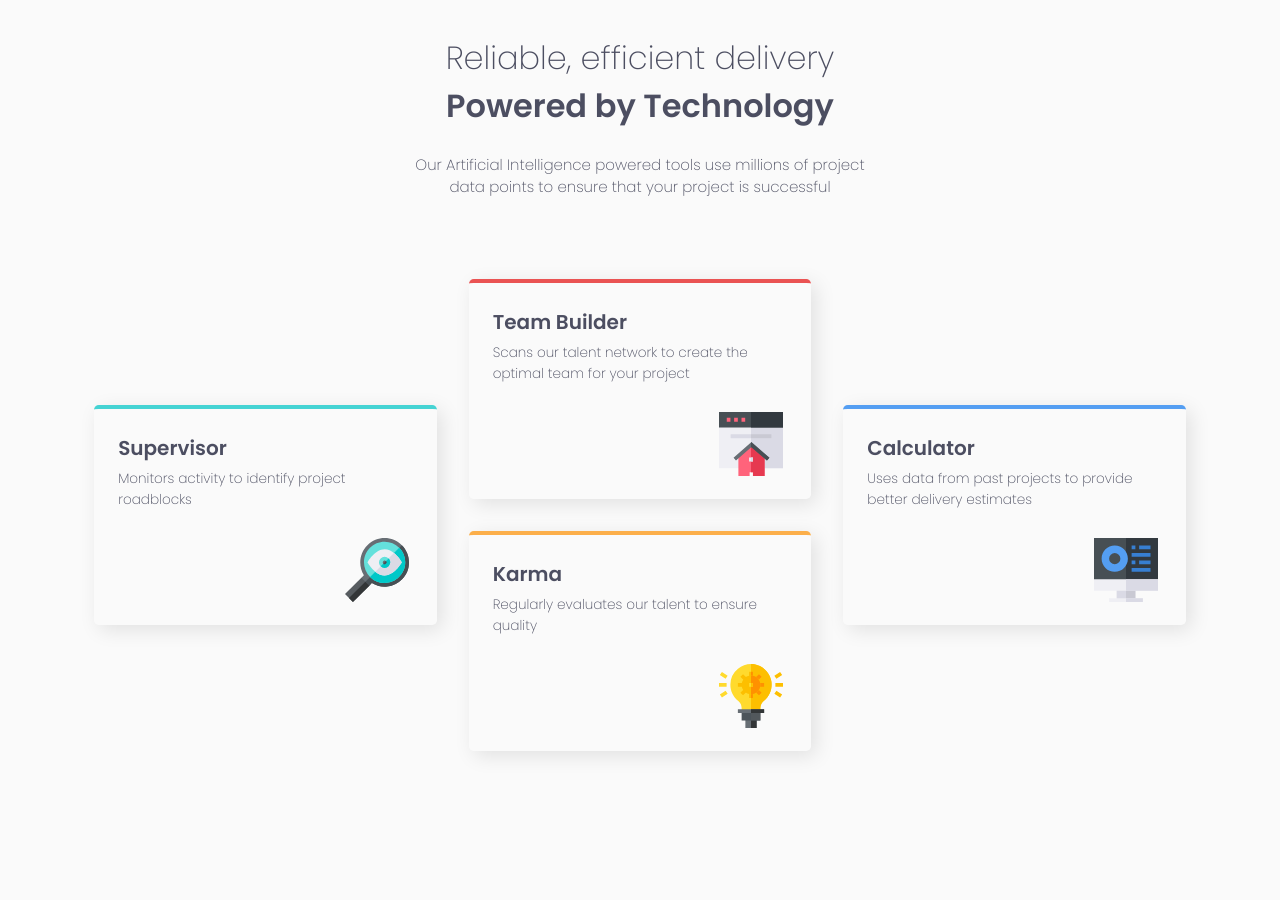
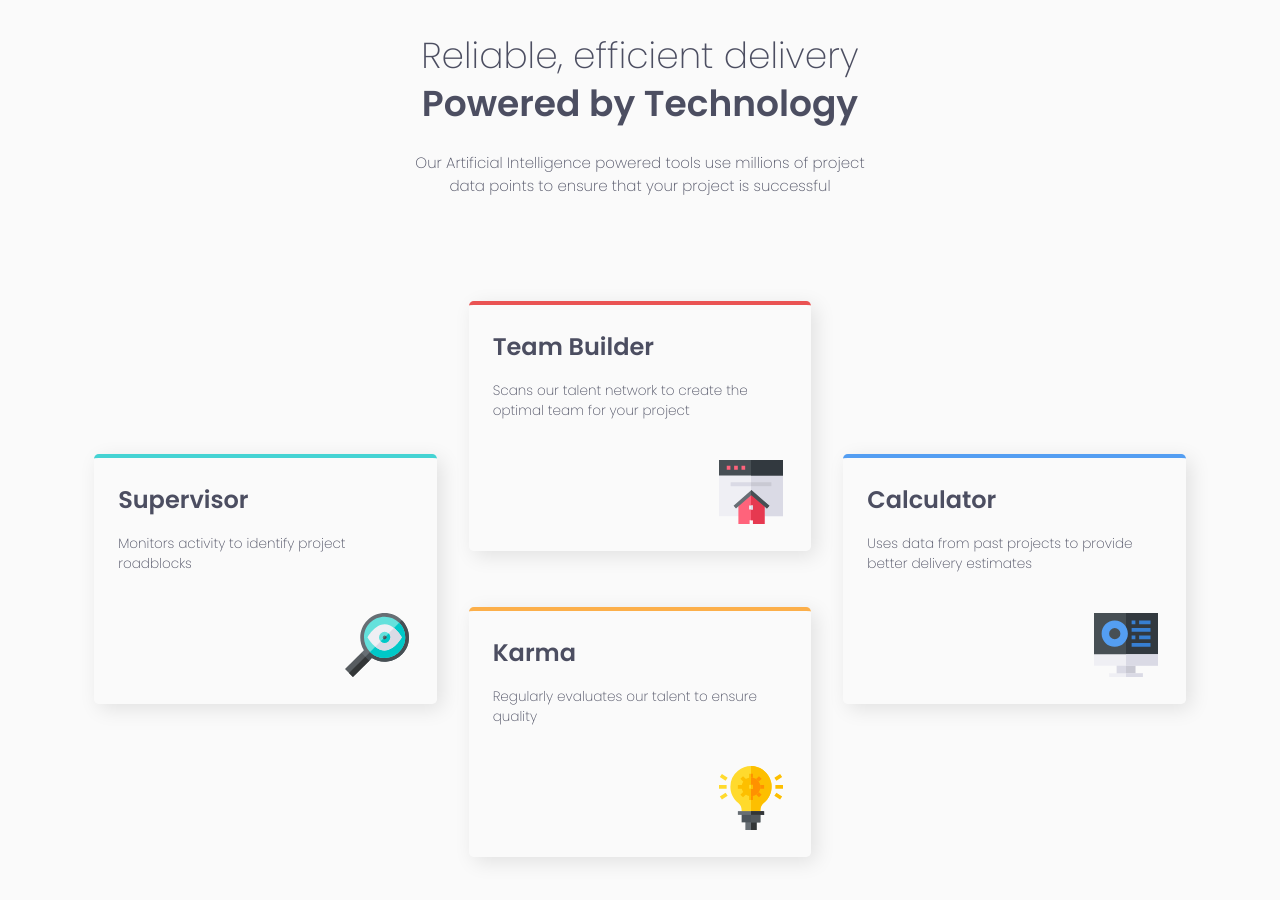
Before and after one commit to LucaDoro/four-card-feature-section-master, a plain HTML site: page index.html in a window 1280 px wide. Before the commit the page ends 864 px from the top, so only its background shows below. Drawn offline with Linux system fonts and the light colour scheme.

Commit message:
Add files via upload

```diff
--- a/style.css
+++ b/style.css
@@ -70,8 +70,8 @@ h3 {
   --fs-200: 0.85rem;
   --fs-300: 0.85rem;
   --fs-400: 0.9375rem;
-  --fs-500: 1.25rem;
-  --fs-600: 2rem;
+  --fs-500: 1.5rem;
+  --fs-600: 2.25rem;
 }
 
 body {
@@ -140,21 +140,25 @@ body {
 
 /* Components */
 
+.container {
+  max-width: 350px;
+  padding:  1.5rem;
+  margin-top: 1.5rem;
+  box-shadow: 5px 5px 20px rgba(0, 0, 0, 0.10);
+  border-radius: 0.30rem;
+  min-height: 250px;
+}
+
+.container p:last-of-type {
+  margin-top: 1rem;
+}
+
 @media (width < 60rem) {
   .product__grid {
     gap: 1rem;
     display: grid;
     grid-template-columns: 1fr;
     justify-items: center;
-  }
-
-  .container {
-    max-width: 350px;
-    padding:  1.5rem;
-    margin-top: 2rem;
-    box-shadow: 5px 5px 20px rgba(0, 0, 0, 0.10);
-    border-radius: 0.30rem;
-    min-height: 230px;
   }
 
   .product__title > h1 {
@@ -182,34 +186,6 @@ body {
 }
 
 @media (width >= 60rem) {
-  .container {
-    max-width: 350px;
-    padding:  1.5rem;
-    box-shadow: 5px 5px 20px rgba(0, 0, 0, 0.10);
-    border-radius: 0.30rem;
-    min-height: 220px;
-  }
-
-  .product__title > h1 {
-    font-size: var(--fs-600);
-    font-weight: var(--fw-200);
-    text-align: center;
-    line-height: 3rem;
-    flex-wrap: nowrap;
-    margin-bottom: 1.5rem;
-  }
-
-  .product__title h1 span {
-    font-weight: var(--fw-600);
-    display: block;
-  }
-
-  .product__title > p {
-    font-size: var(--fs-400);
-    font-weight: var(--fw-200);
-    text-align: center;
-  }
-
   .product__grid {
     display: grid;
     grid-template-columns: 1fr 1fr 1fr;
@@ -239,4 +215,25 @@ body {
     grid-column: 1;
     grid-row: 2 /span 2;
   }
+
+  .product__title > h1 {
+    font-size: var(--fs-600);
+    font-weight: var(--fw-200);
+    text-align: center;
+    line-height: 3rem;
+    flex-wrap: nowrap;
+    margin-bottom: 1.5rem;
+  }
+
+  .product__title h1 span {
+    font-weight: var(--fw-600);
+    display: block;
+  }
+
+  .product__title > p {
+    font-size: var(--fs-400);
+    font-weight: var(--fw-200);
+    text-align: center;
+  }
+
 }
```
